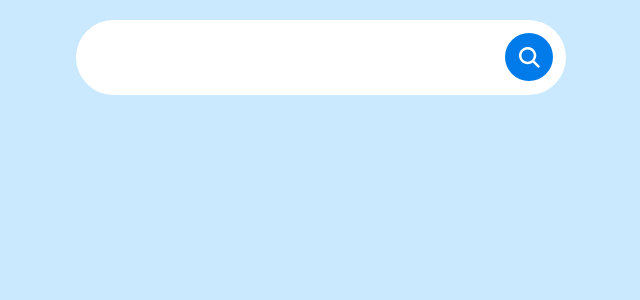
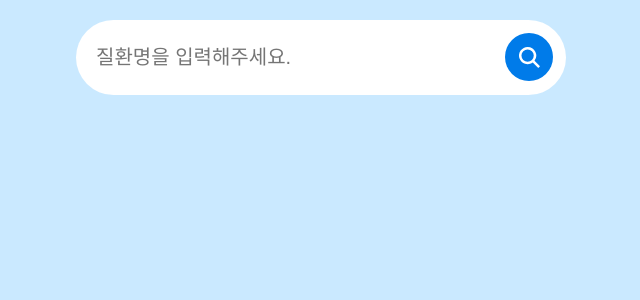
Before and after one commit to 0chae01/searchbar, a React (Create React App) app: page / in a window 1280 px wide. Shown: the top 300 px of the page, without its empty margins (319-959 px from the left). Built offline with nearby package versions, Linux system fonts and the light colour scheme.

Commit message:
feat: 키보드방향키로 키워드 간 이동 구현

```diff
--- a/src/components/Keyword.tsx
+++ b/src/components/Keyword.tsx
@@ -1,4 +1,17 @@
-const KeyWord = ({ word }: { word: string }) => {
-  return <div>{word}</div>;
+import styled from "styled-components";
+
+const KeyWord = ({ word, isFocused }: { word: string; isFocused: boolean }) => {
+  return (
+    <StyledContainer className={isFocused ? "focus" : ""}>
+      {word}
+    </StyledContainer>
+  );
 };
 export default KeyWord;
+
+const StyledContainer = styled.li`
+  list-style: none;
+  &.focus {
+    border: 1px solid gray;
+  }
+`;
--- a/src/components/SearchBar.tsx
+++ b/src/components/SearchBar.tsx
@@ -1,14 +1,28 @@
+import React from "react";
 import styled from "styled-components";
 import SearchIcon from "./icons/SearchIcon";
 
 interface SearchBarProps {
-  handleChange: (e: React.ChangeEvent<HTMLInputElement>) => void;
+  handleChange: React.ChangeEventHandler;
   tmpQuery: string | "";
+  handleKeyArrow: React.KeyboardEventHandler;
 }
-const SearchBar = ({ handleChange, tmpQuery }: SearchBarProps) => {
+const SearchBar = ({
+  handleChange,
+  tmpQuery,
+  handleKeyArrow,
+}: SearchBarProps) => {
   return (
     <StyledInputWrapper>
-      <StyledInput onChange={handleChange} value={tmpQuery} />
+      <StyledInput
+        onChange={handleChange}
+        value={tmpQuery}
+        // autoFocus
+        // onFocus={onFocus}
+        // onBlur={onBlur}
+        onKeyDown={handleKeyArrow}
+        placeholder="질환명을 입력해주세요."
+      />
       <StyledButton>
         <SearchIcon />
       </StyledButton>
--- a/src/containers/KeyWordContainer.tsx
+++ b/src/containers/KeyWordContainer.tsx
@@ -1,26 +1,14 @@
-import { useEffect } from "react";
 import KeyWord from "../components/Keyword";
-
-interface wordType {
-  sickCd: string;
-  sickNm: string;
-}
-
-interface matchingWordsType {
-  words: wordType[];
-  isLoading: boolean;
-  errorStatus: string | number;
-}
+import { matchingWordsType } from "../types/wordType";
 
 const KeyWordContainer = ({
   matchingWords,
+  focusingIdx,
 }: {
   matchingWords: matchingWordsType;
+  focusingIdx: number;
 }) => {
   const { words, isLoading, errorStatus } = matchingWords;
-  useEffect(() => {
-    console.log(words);
-  }, [matchingWords]);
 
   if (errorStatus) return <div>에러</div>;
   return (
@@ -30,8 +18,12 @@ const KeyWordContainer = ({
       ) : (
         <ul>
           {words &&
-            words.map((word) => (
-              <KeyWord key={word.sickCd} word={word.sickNm}></KeyWord>
+            words.map((word, idx) => (
+              <KeyWord
+                key={word.sickCd}
+                word={word.sickNm}
+                isFocused={idx === focusingIdx}
+              ></KeyWord>
             ))}
         </ul>
       )}
--- a/src/containers/SearchBarContainer.tsx
+++ b/src/containers/SearchBarContainer.tsx
@@ -21,10 +21,44 @@ const SearchBarContainer = () => {
     getMatchingWords(query);
   }, [query]);
 
+  const [focusingIdx, setFocusingIdx] = useState(-1);
+  const down = () => {
+    if (focusingIdx >= matchingWords.words.length - 1) return;
+    setFocusingIdx((prev) => prev + 1);
+  };
+  const up = () => {
+    if (focusingIdx === -1) return;
+    setFocusingIdx((prev) => prev - 1);
+  };
+
+  const handleKeyArrow = (e: React.KeyboardEvent) => {
+    switch (e.key) {
+      case "ArrowDown": {
+        if (!e.nativeEvent.isComposing) down();
+        break;
+      }
+      case "ArrowUp": {
+        up();
+        break;
+      }
+    }
+  };
+
+  useEffect(() => {
+    setFocusingIdx(-1);
+  }, [query]);
+
   return (
     <>
-      <SearchBar handleChange={handleChange} tmpQuery={tmpQuery} />
-      <KeyWordContainer matchingWords={matchingWords} />
+      <SearchBar
+        handleChange={handleChange}
+        tmpQuery={tmpQuery}
+        handleKeyArrow={handleKeyArrow}
+      />
+      <KeyWordContainer
+        matchingWords={matchingWords}
+        focusingIdx={focusingIdx}
+      />
     </>
   );
 };
--- a/src/hooks/useQuery.ts
+++ b/src/hooks/useQuery.ts
@@ -1,16 +1,8 @@
 import * as api from "../apis/recommend";
 import { AxiosError } from "axios";
 import { useCallback, useState } from "react";
+import { matchingWordsType } from "../types/wordType";
 
-interface wordType {
-  sickCd: string;
-  sickNm: string;
-}
-interface matchingWordsType {
-  words: wordType[];
-  isLoading: boolean;
-  errorStatus: string | number;
-}
 const useIssueDetail = () => {
   const [matchingWords, setMatchingWords] = useState<matchingWordsType>({
     words: [],
--- /dev/null
+++ b/src/types/wordType.ts
@@ -0,0 +1,10 @@
+export interface wordType {
+  sickCd: string;
+  sickNm: string;
+}
+
+export interface matchingWordsType {
+  words: wordType[];
+  isLoading: boolean;
+  errorStatus: string | number;
+}
```
